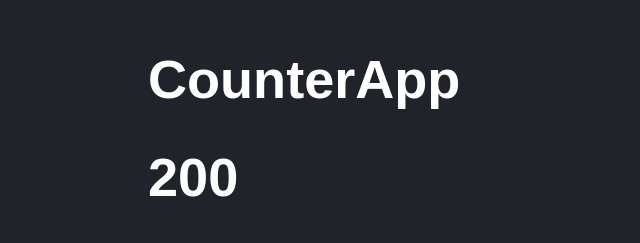
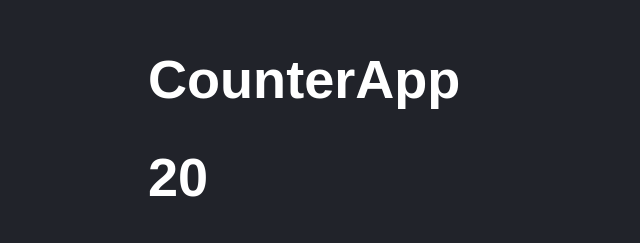
Before and after one commit to VieriElCrack1/CounterAppReactJS, a React (Vite) app: page / in a window 1280 px wide. Shown: the part 136-379 px from the top of the page, without its empty margins (0-640 px from the left). Built offline with nearby package versions, Linux system fonts and the light colour scheme.

Commit message:
feat: useState - Hook

```diff
--- a/src/CounterApp.jsx
+++ b/src/CounterApp.jsx
@@ -1,18 +1,20 @@
-import React from 'react'
+import { useState } from 'react';
 import PropTypes from 'prop-types';
 
 
 export default function CounterApp({ value }) {
 
+    const [ counter, setCounter ] = useState( value );
+
     const handleAdd = () => {
-        console.log('+1');
-        value = 1000;
+        setCounter( counter + 1 );
+        // setCounter( () => counter+1)
     }
 
     return (
         <>
             <h1>CounterApp</h1>
-            <h1>{ value }</h1>
+            <h1>{ counter }</h1>
 
             <button onClick={ handleAdd }>
                 +1
--- a/src/main.jsx
+++ b/src/main.jsx
@@ -6,6 +6,6 @@ import CounterApp from './CounterApp';
 
 ReactDOM.createRoot(document.getElementById('root')).render(
     <React.StrictMode>
-        <CounterApp value={ 100 + 100 } />
+        <CounterApp value={ 20 } />
     </React.StrictMode>
 );
```
